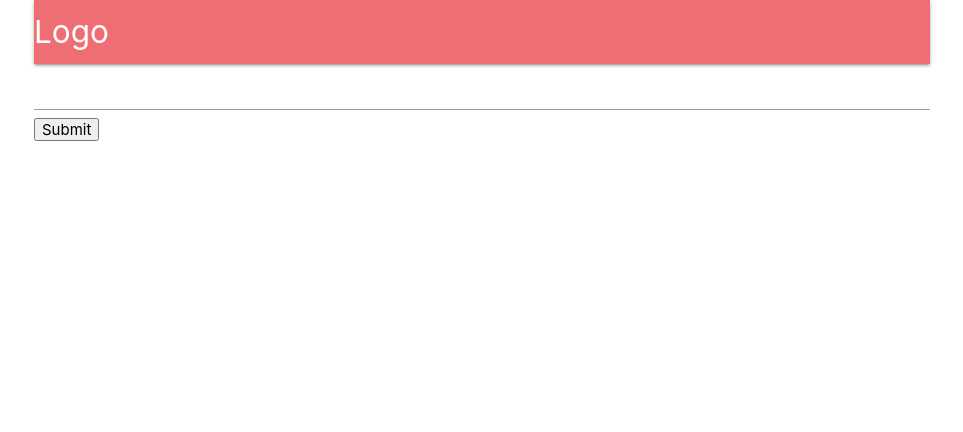
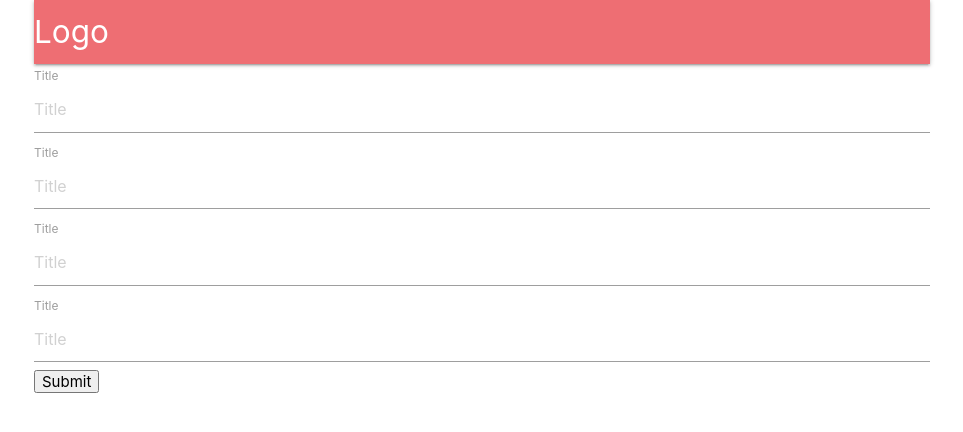
Before and after one commit to HassanKhan96/fullstack-react-nodejs-app, a React (Create React App) app in the folder client/: page /surveys/new in a window 1280 px wide. Shown: the top 432 px of the page, without its empty margins (158-1121 px from the left). Built offline with nearby package versions, Linux system fonts and the light colour scheme; no server answers.

Commit message:
redux-form

```diff
--- a/client/src/components/surveys/SurveyField.js
+++ b/client/src/components/surveys/SurveyField.js
@@ -1,9 +1,10 @@
 import React from 'react';
 
-const SurveyField = () => {
+const SurveyField = ({ input, label }) => {
     return (
         <div>
-            <input />
+            <label>{label}</label>
+            <input {...input} placeholder={label}/>
         </div>
     );
 }
--- a/client/src/components/surveys/SurveyForm.js
+++ b/client/src/components/surveys/SurveyForm.js
@@ -6,7 +6,10 @@ class SurveyFrom extends Component {
     renderFields(){
         return (
             <div>
-                <Field type='text' name='title' component={SurveyField}/>
+                <Field label='Title' type='text' name='title' component={SurveyField}/>
+                <Field label='Title' type='text' name='title' component={SurveyField}/>
+                <Field label='Title' type='text' name='title' component={SurveyField}/>
+                <Field label='Title' type='text' name='title' component={SurveyField}/>
             </div>
         );
     }
```
Also changed, not shown: 1 other file (tests, documents, lock files or other folders).
